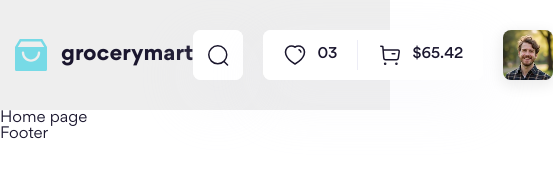
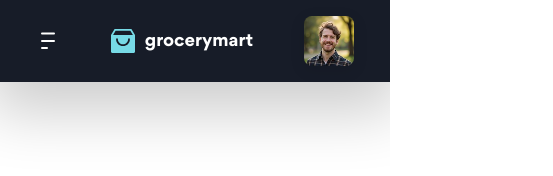
Before and after one commit to hieunmps16000/F8-Project-08-V2, a website: page index.html in a window 390 px wide. Shown: the whole page, 553 px wide, since content can reach past the window. Drawn offline with Linux system fonts and the light colour scheme; files whose address does not match are found by name.

Commit message:
Làm Responsive cho phần Header

```diff
--- a/index.html
+++ b/index.html
@@ -1,5 +1,5 @@
 <!DOCTYPE html>
-<html lang="en">
+<html lang="en" class="dark">
     <head>
         <meta charset="UTF-8" />
         <meta name="viewport" content="width=device-width, initial-scale=1.0" />
--- a/scss/base/_base.css
+++ b/scss/base/_base.css
@@ -28,6 +28,7 @@ option {
 }
 
 button {
+    padding: 0;
     border: none;
     outline: none;
     color: inherit;
@@ -37,5 +38,6 @@ button {
 }
 
 .icon {
+    display: block;
     filter: var(--icon-color);
 }
--- a/scss/components/_logo.scss
+++ b/scss/components/_logo.scss
@@ -1,12 +1,25 @@
+@use "../abstracts";
+
 .logo {
     display: flex;
     align-items: center;
-    column-gap: 14px;
     color: var(--text-color);
 
+    &__img {
+        @include abstracts.breakpoint(sm) {
+            width: 24px;
+        }
+    }
+
     &__title {
+        margin-left: 14px;
         font-size: 2.2rem;
         font-weight: 700;
         line-height: 145.455%;
+
+        @include abstracts.breakpoint(sm) {
+            margin-left: 10px;
+            font-size: 1.8rem;
+        }
     }
 }
--- a/scss/layout/_header.scss
+++ b/scss/layout/_header.scss
@@ -13,14 +13,44 @@
     z-index: 1;
     padding: 30px 0;
     background: var(--header-bg-color);
+
+    @include abstracts.breakpoint(lg) {
+        padding: 24px 0;
+    }
+
+    @include abstracts.breakpoint(sm) {
+        padding: 16px 21px;
+        box-shadow: 0 20px 60px 10px var(--header-shadow);
+    }
 }
 
 .top-bar {
     @extend %flexCenter;
+
+    @include abstracts.breakpoint(md) {
+        justify-content: space-between;
+    }
+
+    &__more {
+        display: none;
+
+        @include abstracts.breakpoint(lg) {
+            display: block;
+            margin-right: 40px;
+        }
+
+        @include abstracts.breakpoint(md) {
+            margin-right: 0;
+        }
+    }
 }
 
 .navbar {
     margin-left: 144px;
+
+    @include abstracts.breakpoint(xl) {
+        margin-left: 32px;
+    }
 
     @include abstracts.breakpoint(lg) {
         display: none;
@@ -51,12 +81,20 @@
     column-gap: 20px;
     margin-left: auto;
 
+    @include abstracts.breakpoint(md) {
+        margin-left: 0;
+    }
+
     &__group {
         @extend %flexCenter;
 
         border-radius: 8px;
         background: var(--top-act-bg-color);
         box-shadow: 0 20px 60px 10px var(--top-act-group-shadow);
+
+        @include abstracts.breakpoint(md) {
+            display: none;
+        }
     }
 
     &__group--single &__btn {
--- a/scss/themes/_dark.scss
+++ b/scss/themes/_dark.scss
@@ -4,6 +4,7 @@ html.dark {
         contrast(101%);
 
     --header-bg-color: #171c28;
+    --header-shadow: rgba(0, 0, 0, 0.2);
     --top-act-bg-color: #292e39;
     --top-act-group-shadow: rgba(0, 0, 0, 0.2);
 }
--- a/scss/themes/_light.scss
+++ b/scss/themes/_light.scss
@@ -1,9 +1,15 @@
+@use "../abstracts";
+
 html {
     --text-color: #1a162e;
     --icon-color: brightness(0) saturate(100%) invert(8%) sepia(7%) saturate(5802%) hue-rotate(212deg) brightness(92%)
         contrast(96%);
 
     --header-bg-color: #eee;
+    @include abstracts.breakpoint(sm) {
+        --header-bg-color: #fff;
+    }
+    --header-shadow: rgba(237, 237, 246, 0.2);
     --top-act-bg-color: #fff;
     --top-act-group-shadow: rgba(237, 237, 246, 0.2);
 }
--- a/templates/header.html
+++ b/templates/header.html
@@ -1,5 +1,10 @@
 <div class="container">
     <div class="top-bar">
+        <!-- More -->
+        <button class="top-bar__more">
+            <img src="./assets/icons/more.svg" alt="More" class="icon" />
+        </button>
+
         <!-- Logo -->
         <a href="/" class="logo">
             <img src="./assets/icons/logo.svg" alt="grocerymart" class="logo__img" />
```
Also changed, not shown: assets/css/main.css, assets/icons/more.svg (added), 1 other file.
